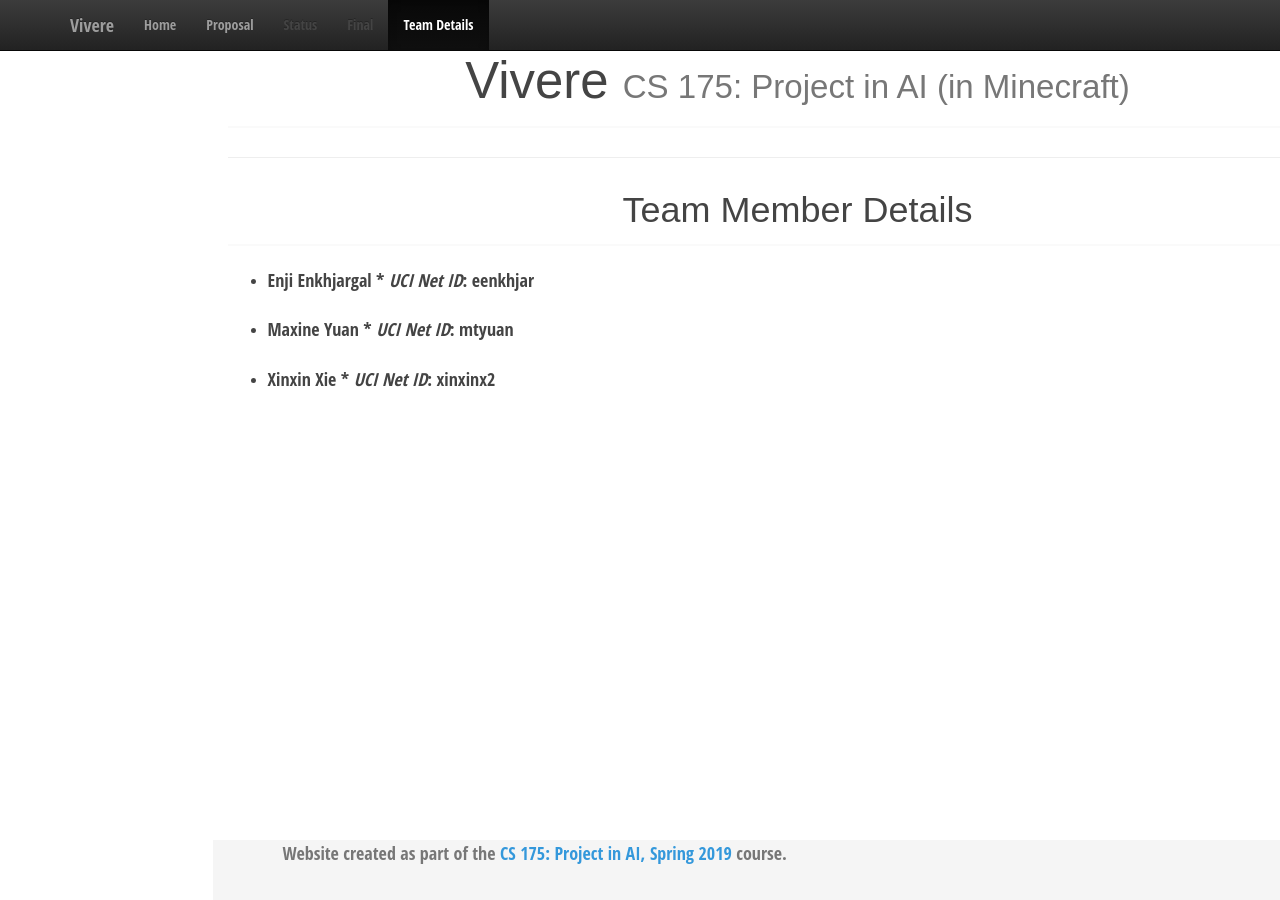
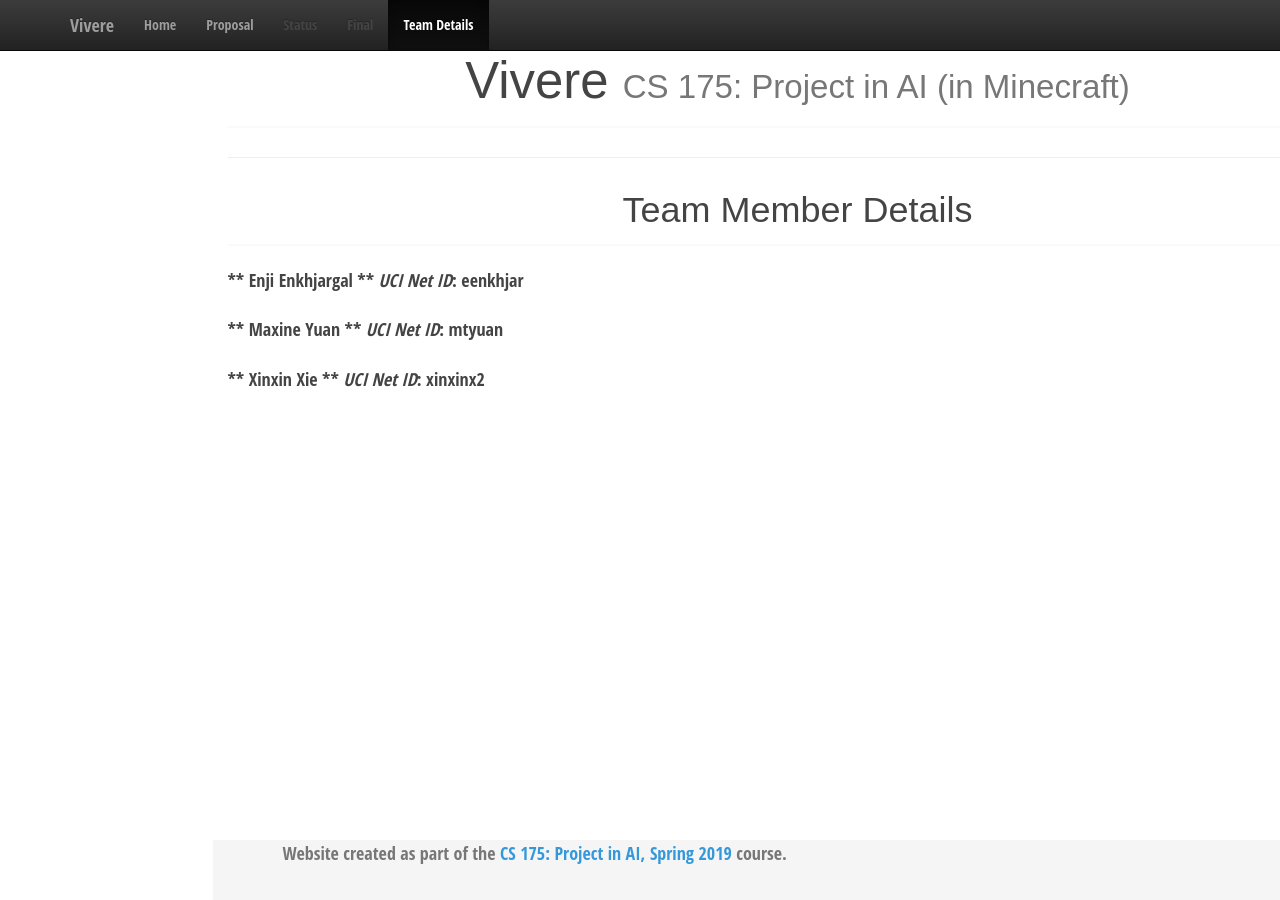
Before and after one commit to Enhjin/Vivere, a Jekyll site: the page built from docs/team.md, in a window 1280 px wide. Built offline with Jekyll 4.4.1, drawn with Linux system fonts in a browser that asks for light colours.

```diff
--- a/docs/team.md
+++ b/docs/team.md
@@ -6,11 +6,11 @@ title: Team Member Details
 ### {{ page.title }} ###
 
 
-* Enji Enkhjargal *
+** Enji Enkhjargal **
 ***UCI Net ID***: eenkhjar
 
-* Maxine Yuan *
+** Maxine Yuan **
 ***UCI Net ID***: mtyuan
 
-* Xinxin Xie *
+** Xinxin Xie **
 ***UCI Net ID***: xinxinx2
```
